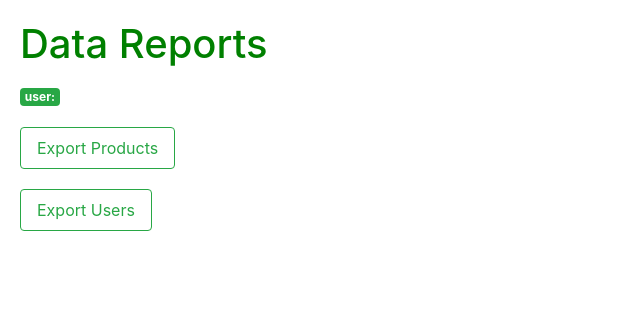
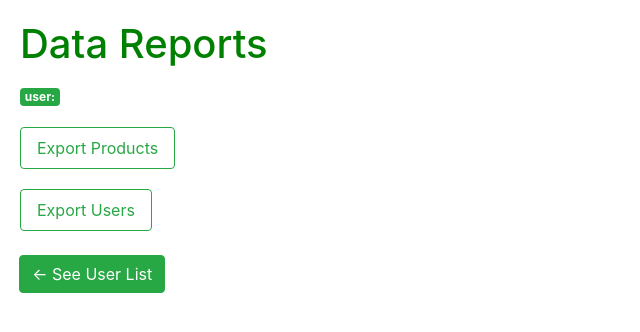
Before and after one commit to JansonSiy/eCommerceApp, a Django app: page /store/reports/ in a window 1280 px wide. Shown: the part 72-404 px from the top of the page, without its empty margins (0-640 px from the left). Run offline with Django 3.2, Linux system fonts and the light colour scheme; some libraries are stand-ins or nearby versions.

Commit message:
added redirect buttons & installed dependencies to runserver

```diff
--- a/eCommerceApp/projectFolder_eCommerceApp/store/static/store/style.css
+++ b/eCommerceApp/projectFolder_eCommerceApp/store/static/store/style.css
@@ -9,6 +9,10 @@ h1, .active {
 
 .margin {
     margin: 1vh 0px 1vh 0.5vw;
+}
+
+.margin_two {
+    margin: 3vh 0px 1vh 1.5vw;
 }
 
 .imgSize {
--- a/eCommerceApp/projectFolder_eCommerceApp/store/templates/store/reports.html
+++ b/eCommerceApp/projectFolder_eCommerceApp/store/templates/store/reports.html
@@ -12,4 +12,7 @@
         <a class="nav-link btn btn-outline-success report" href="{% url 'store:exportProducts' %}">Export Products</a>
         <a class="nav-link btn btn-outline-success report" href="{% url 'store:exportUsers' %}">Export Users</a>
     </div>
+    <div class="margin_two">
+        <a class="btn btn-success" href="{% url 'store:users' %}">&#x2190; See User List</a>
+    </div>
 {% endblock content %}
--- a/eCommerceApp/projectFolder_eCommerceApp/store/templates/store/users.html
+++ b/eCommerceApp/projectFolder_eCommerceApp/store/templates/store/users.html
@@ -46,4 +46,7 @@
             </table>
         </div>
     </div>
+    <div class="margin_two">
+        <a class="btn btn-success" href="{% url 'store:reports' %}">&#x2190; Generate Reports</a>
+    </div>
 {% endblock content %}
```
Also changed, not shown: eCommerceApp/projectFolder_eCommerceApp/db.sqlite3.
